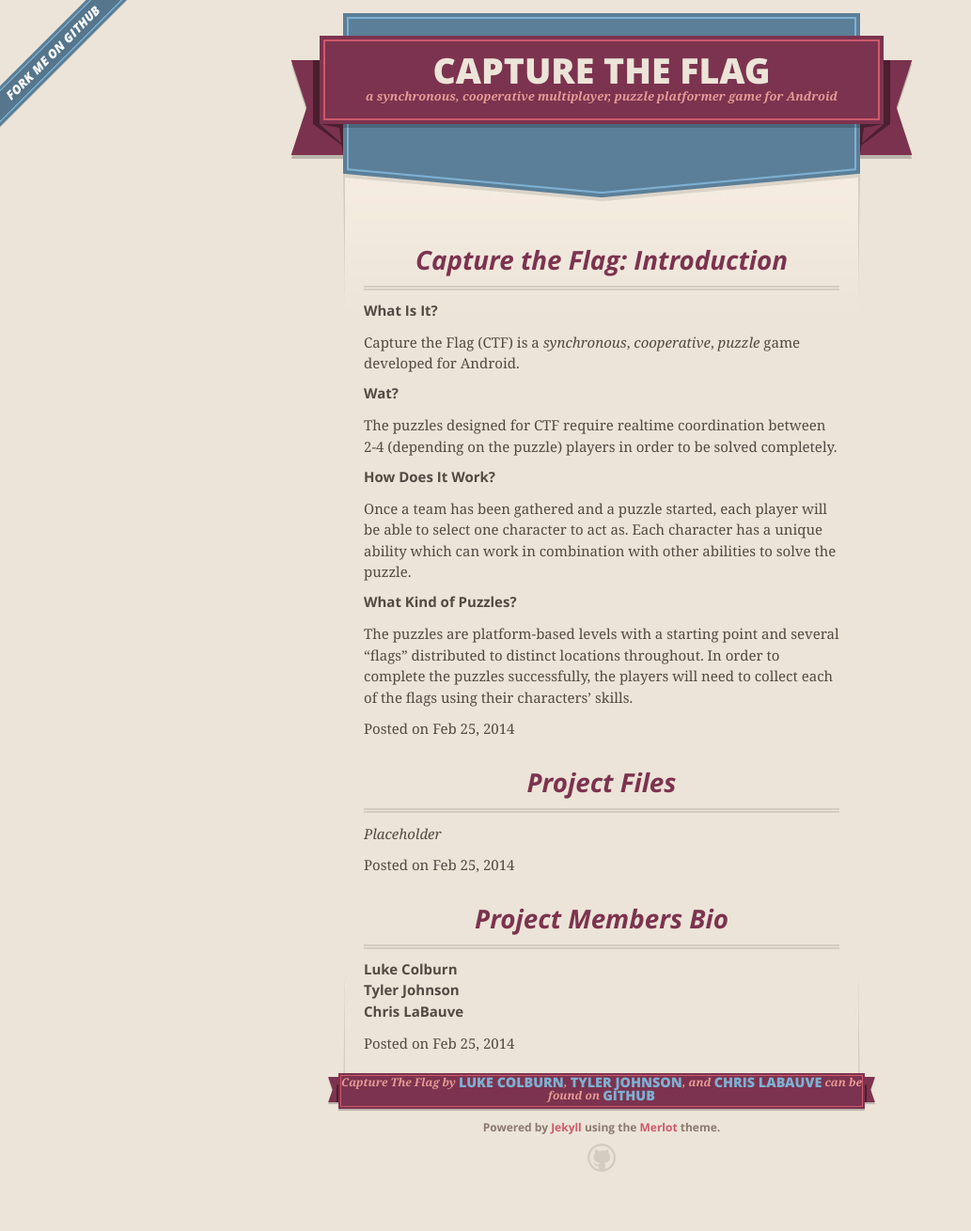
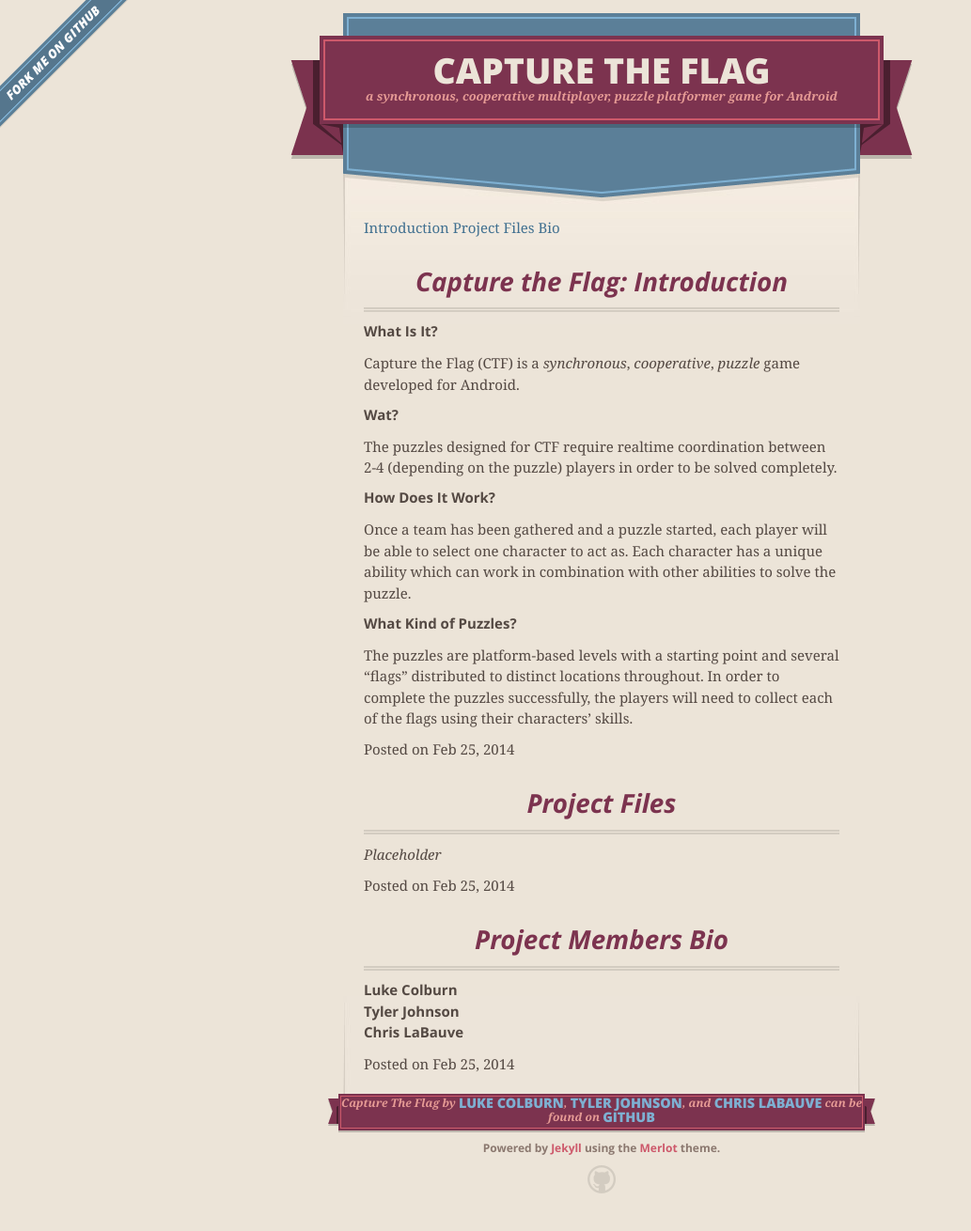
Before and after one commit to capstone-ua-redepsilon/projectred, a Jekyll site: the page built from index.html, in a window 1280 px wide. Shown: the whole page at 94% size, without its empty margins (0-1033 px from the left). Built offline with Jekyll 4.4.1, drawn with Linux system fonts in a browser that asks for light colours; nearby versions of some CDN libraries; the list of posts is cut into pages by our own code; before the commit the page ends 1287 px from its top, so only the background shows below that.

Commit message:
small updates

```diff
--- a/_layouts/default.html
+++ b/_layouts/default.html
@@ -43,6 +43,9 @@
       <span class="banner-fix"></span>
 
       <section id="main_content">
+      <a href="#">Introduction</a>
+      <a href="#">Project Files</a>
+      <a href="#">Bio</a>
 	<!-- <div id="content"> -->
 	  {{ content }}
 	<!-- </div> -->
```
